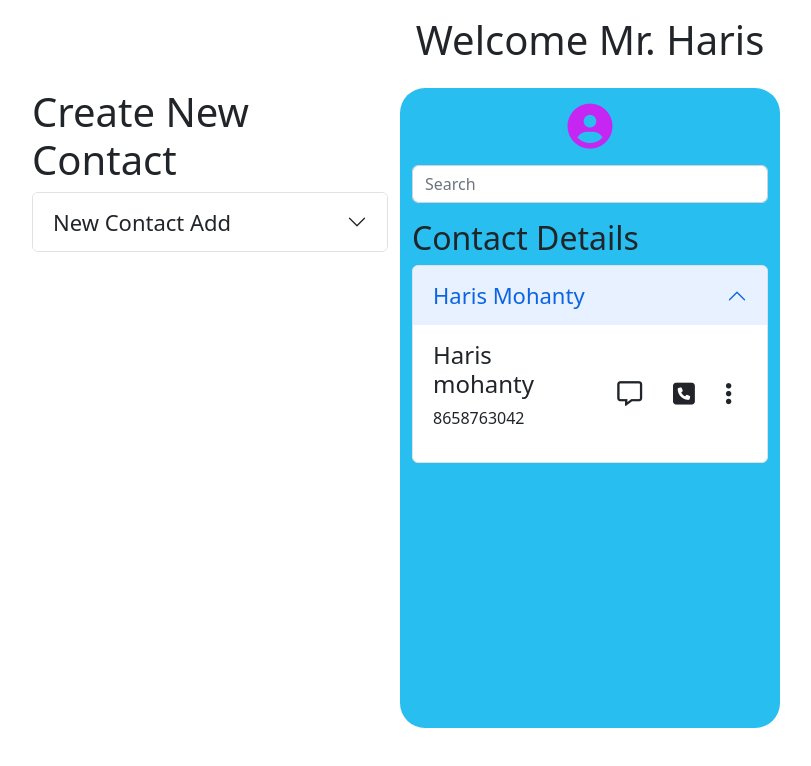
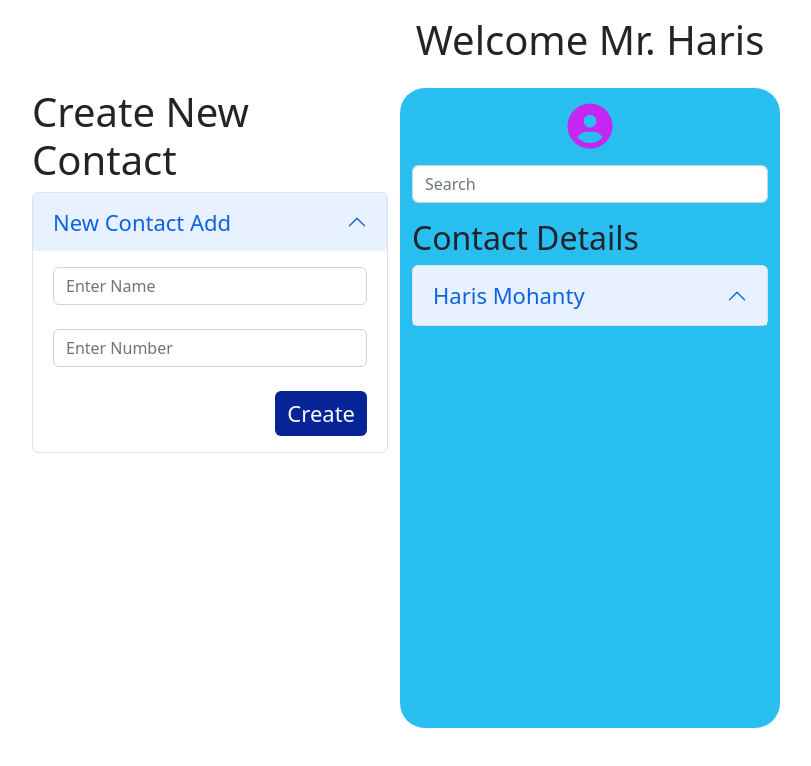
Before and after one commit to Haris-Mohanty/Contact-Saver-Application, a website built with Vite: page Contact/contact.html in a window 1280 px wide. Both pictures are taken after a click on the button "New Contact Add". Shown: the whole page, without its empty margins (50-861 px from the left). Built offline with nearby package versions, Linux system fonts and the light colour scheme.

Commit message:
Create new contact :- Accordion created and designed successful.

```diff
--- a/Contact/contact.css
+++ b/Contact/contact.css
@@ -37,3 +37,7 @@
   right: -14px;
   opacity: 0;
 }
+.create-btn button{
+  background-color:#072497;
+  color:#fff;
+}
--- a/Contact/contact.html
+++ b/Contact/contact.html
@@ -37,11 +37,14 @@
                   New Contact Add
                 </button>
               </h4>
-              <div class="accordion-collapse collapse show" id="collapse-create">
+              <div class="accordion-collapse collapse" id="collapse-create">
                 <div class="accordion-body">
                   <form>
                     <input type="text" class="form-control" placeholder="Enter Name "><br>
-                    <input type="number" class="form-control" placeholder="Enter Number">
+                    <input type="number" class="form-control" placeholder="Enter Number"><br>
+                    <div class="create-btn" align="right">
+                      <button class="btn">Create</button>
+                    </div>
                   </form>
                 </div>
               </div>
@@ -63,7 +66,7 @@
               <h5 class="accordion-header">
                 <button class="accordion-button" data-bs-toggle="collapse" data-bs-target="#collapse-1">Haris Mohanty</button>
               </h5>
-            <div class="accordion-collapse collapse show" id="collapse-1">
+            <div class="accordion-collapse collapse" id="collapse-1">
               <div class="accordion-body">
                 <div class="row">
                   <div class="col-md-6">
```
